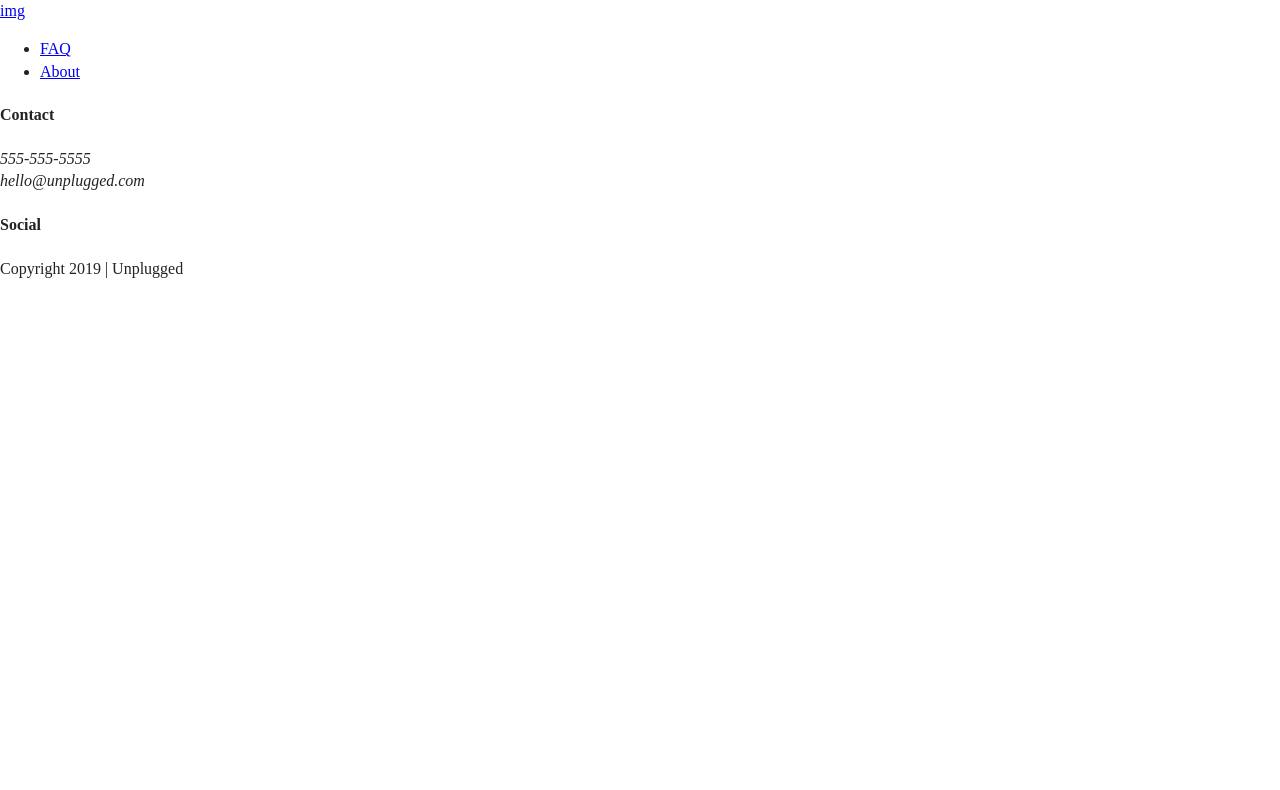
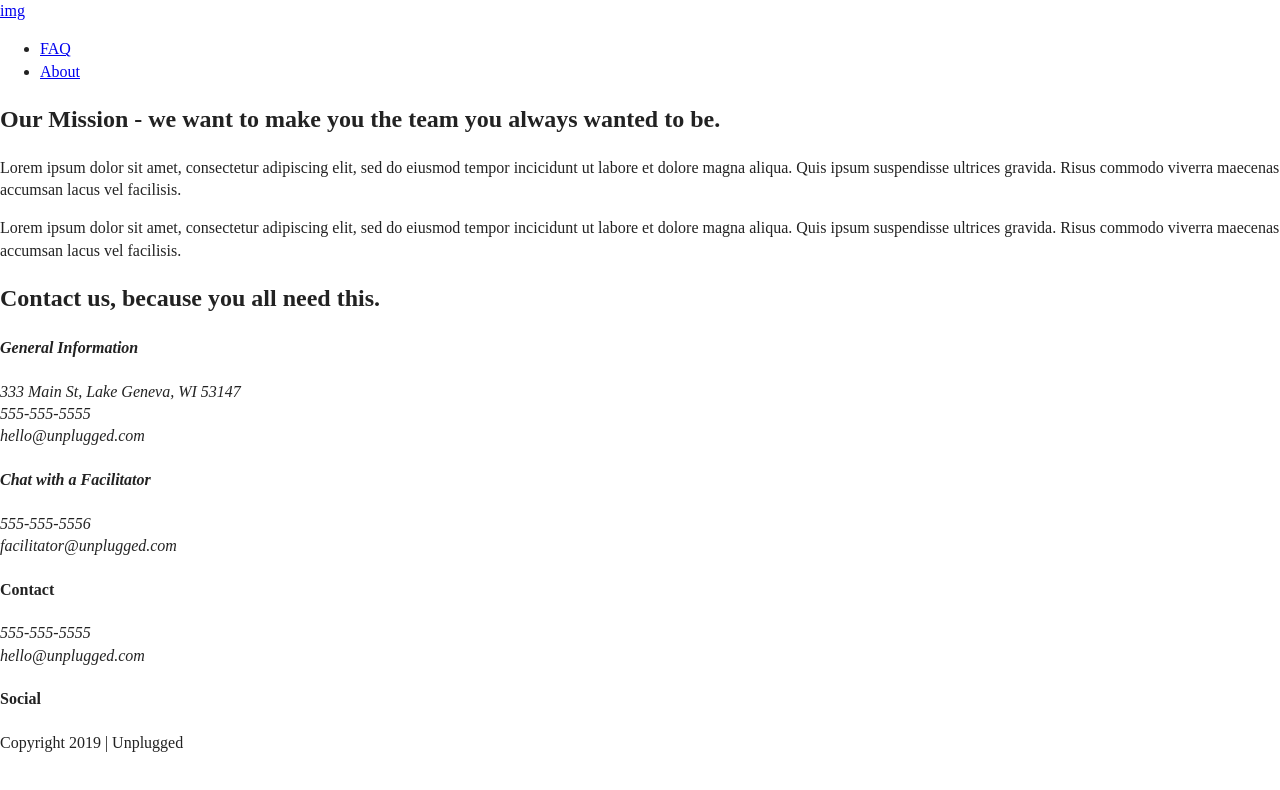
Before and after one commit to kelsey-ryan/unplugged-project, a website: page about/index.html in a window 1280 px wide. Drawn offline with Linux system fonts and the light colour scheme.

Commit message:
Added structure and content to About page

```diff
--- a/about/index.html
+++ b/about/index.html
@@ -39,11 +39,43 @@
 
   <main>
 
-    <section>
+    <section class=mission>
+      <div class="content-wrapper">
+      <h2>Our Mission - we want to make you the team you always wanted to be.</h2>
+        <div class="mission-content">
+          <p>Lorem ipsum dolor sit amet, consectetur adipiscing elit, sed do eiusmod tempor incicidunt ut labore et dolore magna aliqua. Quis ipsum suspendisse ultrices gravida. Risus commodo viverra maecenas accumsan lacus vel facilisis.</p>
+          <p>Lorem ipsum dolor sit amet, consectetur adipiscing elit, sed do eiusmod tempor incicidunt ut labore et dolore magna aliqua. Quis ipsum suspendisse ultrices gravida. Risus commodo viverra maecenas accumsan lacus vel facilisis.</p>
+        </div> <!-- mission content ends -->
+      </div> <!-- content wrapper ends -->
     </section>
 
-    <aside>
-    </aside>
+    <section class="map">
+      <figure>
+      </figure>
+    </section>
+
+    <section class="contact-section">
+      <div class="content-wrapper">
+        <h2>Contact us, because you all need this.</h2>
+        <address class=contact-content>
+          <div>
+            <h4>General Information</h4>
+            <p>
+              333 Main St, Lake Geneva, WI 53147<br>
+              555-555-5555<br>
+              hello@unplugged.com
+            </p>
+          </div>
+          <div>
+            <h4>Chat with a Facilitator</h4>
+            <p>
+              555-555-5556<br>
+              facilitator@unplugged.com
+            </p>
+          </div>
+        </address> <!-- contact-content div ends -->
+      </div> <!-- content wrapper ends -->
+    </section>
 
   </main>
 
```
